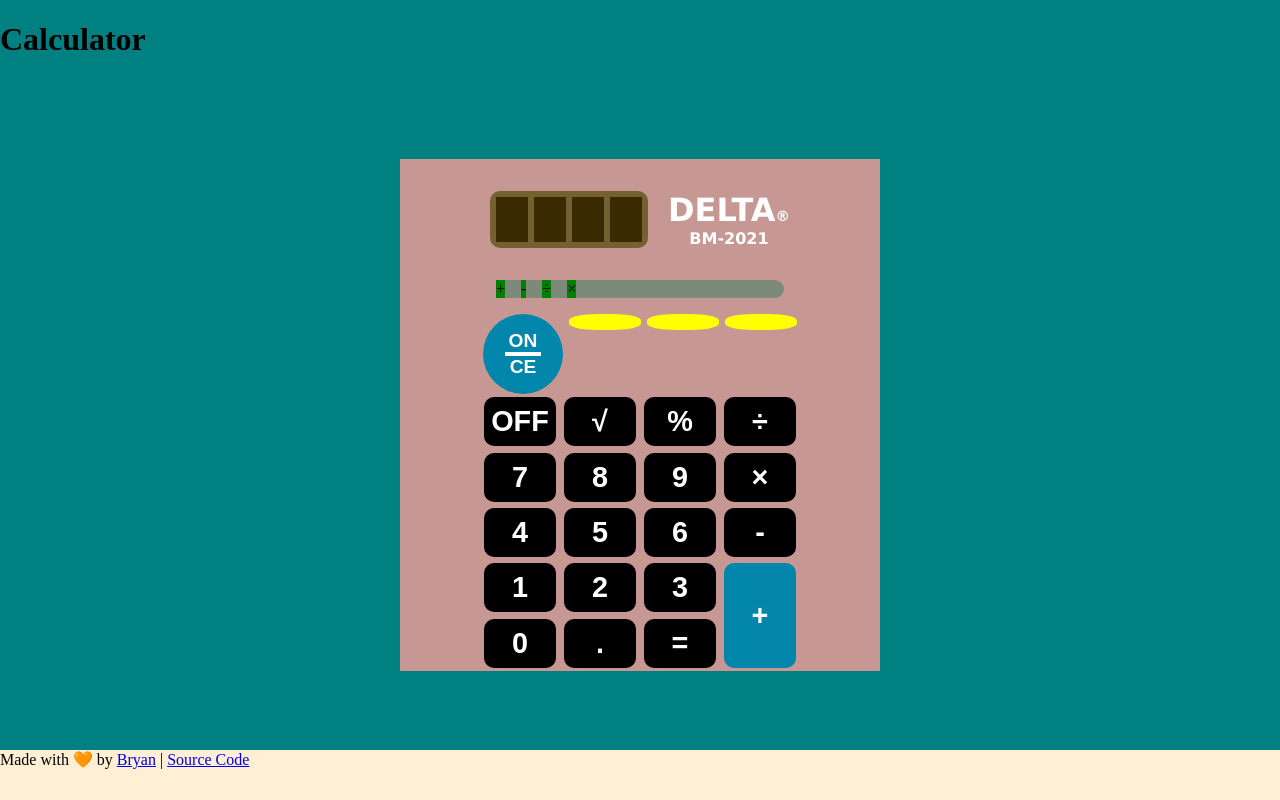
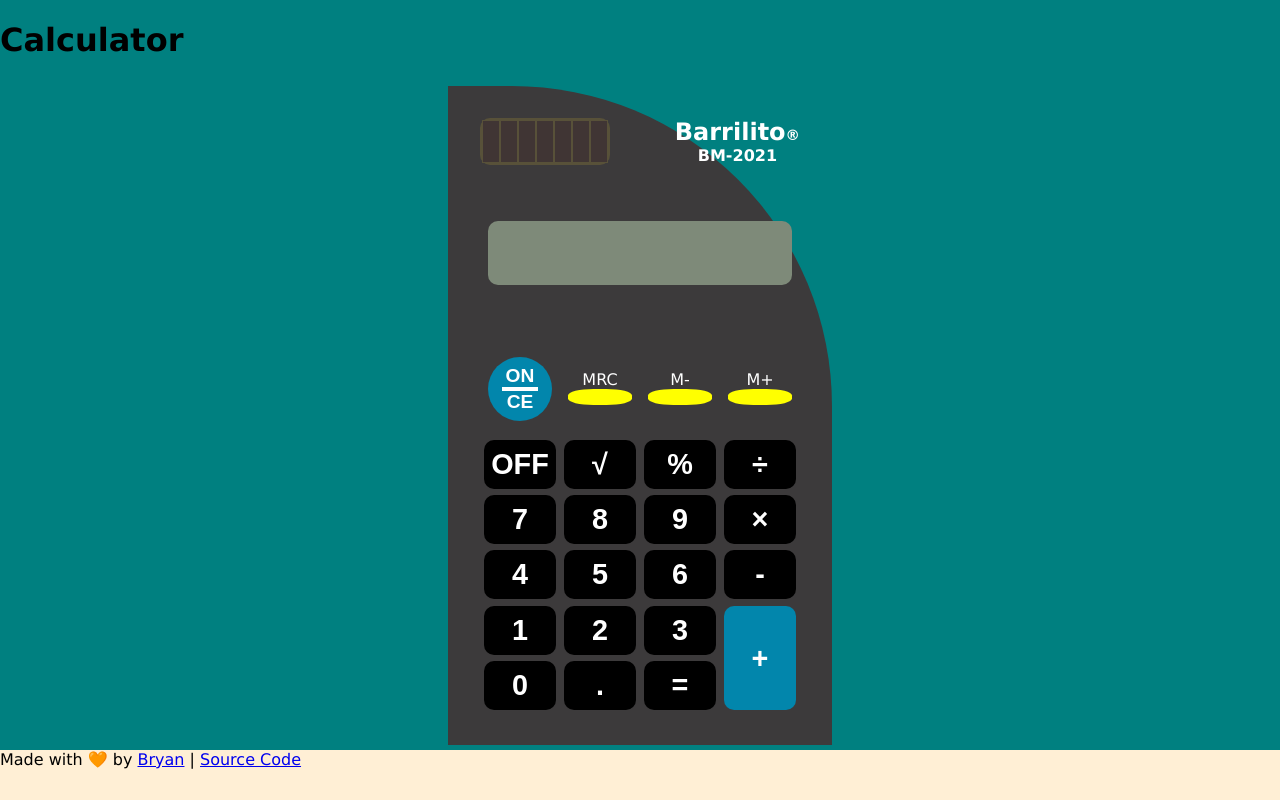
Before and after one commit to filotaxis/Calculator, a plain HTML site: page index.html in a window 1280 px wide. Drawn offline with Linux system fonts and the light colour scheme.

Commit message:
second version

```diff
--- a/index.html
+++ b/index.html
@@ -10,7 +10,6 @@
 </head>
 <body>
     <h1>Calculator</h1>
-
     <div class="container">
         <div class="calculator">
             <div class="top-decoration">
@@ -19,21 +18,18 @@
                     <div></div>
                     <div></div>
                     <div></div>
+                    <div></div>
+                    <div></div>
+                    <div></div>
                 </div>
                 <div class="logo">
-                    <p>DELTA<span>®</span></p>
+                    <p>Barrilito<span>®</span></p>
                     <p>BM-2021</p>
                 </div>
             </div>
 
             <div class = "display-space">
                 <div class="display">
-                    <div class=operation-used>
-                        <div>+</div>
-                        <div>-</div>
-                        <div>÷</div>
-                        <div>×</div>
-                    </div>
                     <div class="result">
                         <p></p>
                     </div>
@@ -47,9 +43,20 @@
                         <hr>
                         <p>CE</p>
                     </button>
-                    <button class="misc contrast"></button>
-                    <button class="misc inverse-contrast"></button>
-                    <button class="misc random-contrast"></button>
+                    <div>
+                        <div>
+                            <p>MRC</p>
+                            <button class="misc contrast"></button>
+                        </div>
+                        <div>
+                            <p>M-</p>
+                            <button class="misc inverse-contrast"></button>
+                        </div>
+                        <div>
+                            <p>M+</p>
+                            <button class="misc random-contrast"></button>
+                        </div>
+                    </div>
                 </div>
                 <div class="buttons">
                     <button class="btn op">OFF</button>
--- a/style.css
+++ b/style.css
@@ -8,6 +8,8 @@ body {
     background-color: teal;
     margin: 0;
     padding: 0;
+    font-family: 'Lucida Sans', Verdana, sans-serif;
+
 }
 
 body {
@@ -26,39 +28,42 @@ body {
 }
 
 .calculator {
-    background-color: #c79893;
-    padding: 0 5rem;
+    background-color: #3c3a3b;
+    padding: 0 2rem 2rem 2rem;
     width: 20rem;
+    /* border-radius: 30% 30% 10% 10%; */
+    /* border-top-left-radius: 32rem; */
+    /* border-end-end-radius: 50rem; */
+    border-start-end-radius: 20rem;
 
 }
 
 .top-decoration {
     display: flex;
-    justify-content: space-around;
+    justify-content: space-between;
     padding: 2rem 0 1rem 0;
 }
 
 .solar-panel{
     display: flex;
-    border: 3px solid rgb(116, 97, 49);
+    border: 2px solid #585139;
     border-radius: 10px;
 }
 
 .solar-panel>div{
-    border: 3px solid rgb(116, 97, 49);
-    background-color: rgb(58, 42, 2);
-    width: 2rem;
+    border: 1px solid #585139;
+    /* background-color: #634b57; */
+    background-color: #403534;
+    width: 1rem;
 }
 
 .logo>p{
-    font-family: 'Lucida Sans', Verdana, sans-serif;
     color: white;
     text-align: center;
     font-weight: 700;
-    font-size: 2rem;
+    font-size: 1.5rem;
     margin: 0;
     padding: 0;
-
 }
 .logo>p>span{
     font-size: 0.9rem;
@@ -70,12 +75,15 @@ body {
 
 .display-space {
     /* background-color: lightslategrey; */
-    padding: 1rem;
+    padding: 0.5rem;
 }
 
 .display{
     background-color: #7e8a79;
     border-radius: 10px;
+    height: 4rem;
+    margin: 2rem 0 4rem 0;
+
 }
 
 .result{
@@ -103,6 +111,7 @@ body {
 .top-buttons{
     display:flex;
     justify-content: space-around;
+    margin-bottom: 1rem;
 }
 
 .buttons {
@@ -133,8 +142,6 @@ body {
     grid-area:  4 / 4 / 6 / 5;
 }
 
-
-
 #clear{
     display: flex;
     flex-direction: column;
@@ -147,7 +154,7 @@ body {
     font-weight: 700;
     border: none;
     border-radius: 50%;
-    padding: 2.5rem;
+    padding: 2rem;
     width: 4rem;
     height: 4rem;
 }
@@ -162,15 +169,33 @@ body {
     margin: 0;
 }
 
+.top-buttons>div{
+    display: flex;
+    align-items: flex-end;
+    gap: 1rem;
+    padding-bottom: 1rem;
+}
+
+.top-buttons>div>div{
+    display: flex;
+    flex-direction: column;
+    justify-content: center;
+    text-align: center;
+}
+
+.top-buttons>div>div>p {
+    color: #FFF;
+    font-weight: 500;
+    margin: 0;
+}
+
 .misc{
     background-color: yellow;
-    width: 4.5rem;
+    width: 4rem;
     height: 1rem;
     border: none;
     border-radius: 40%;
-
 }
-
 
 footer {
     min-height: 50px;
```
